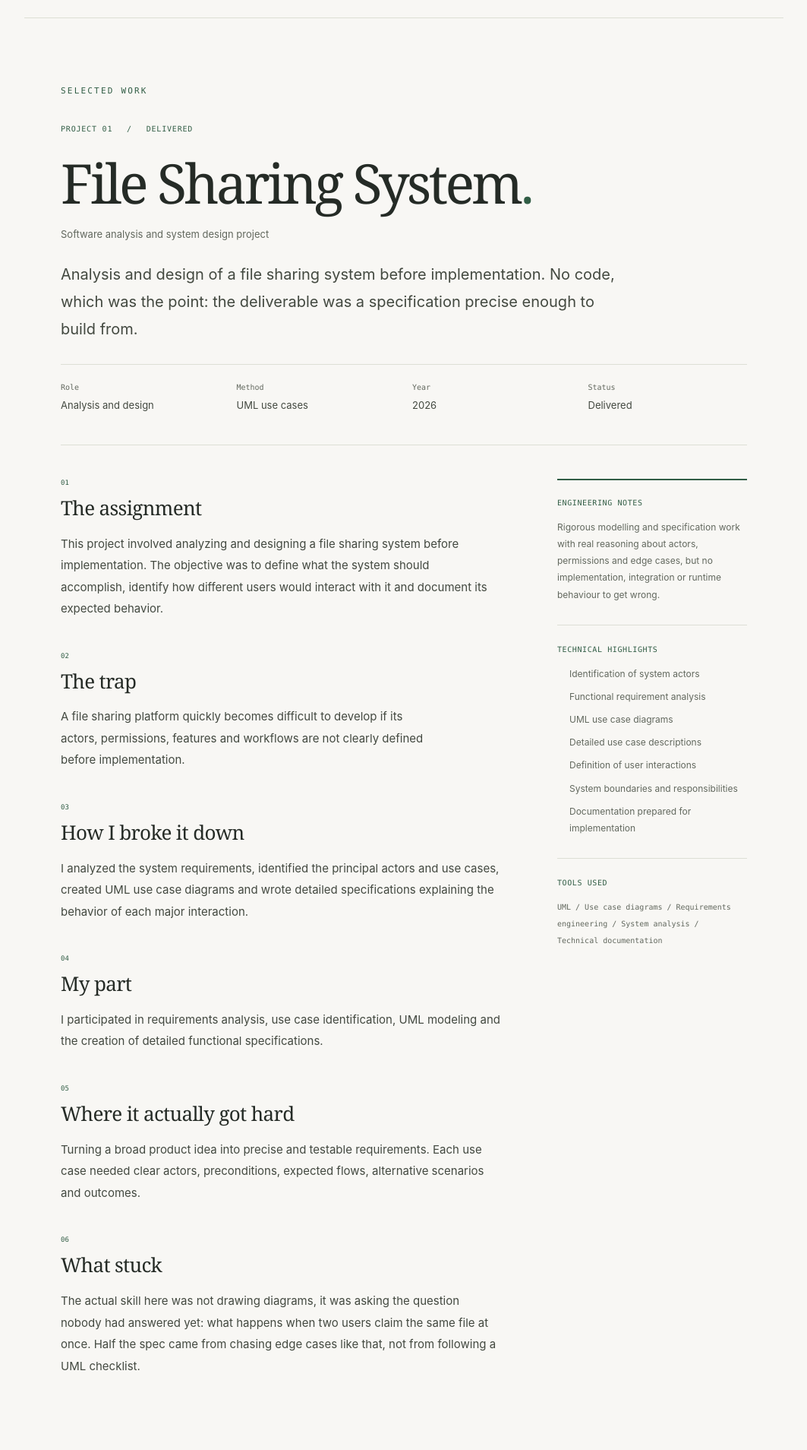
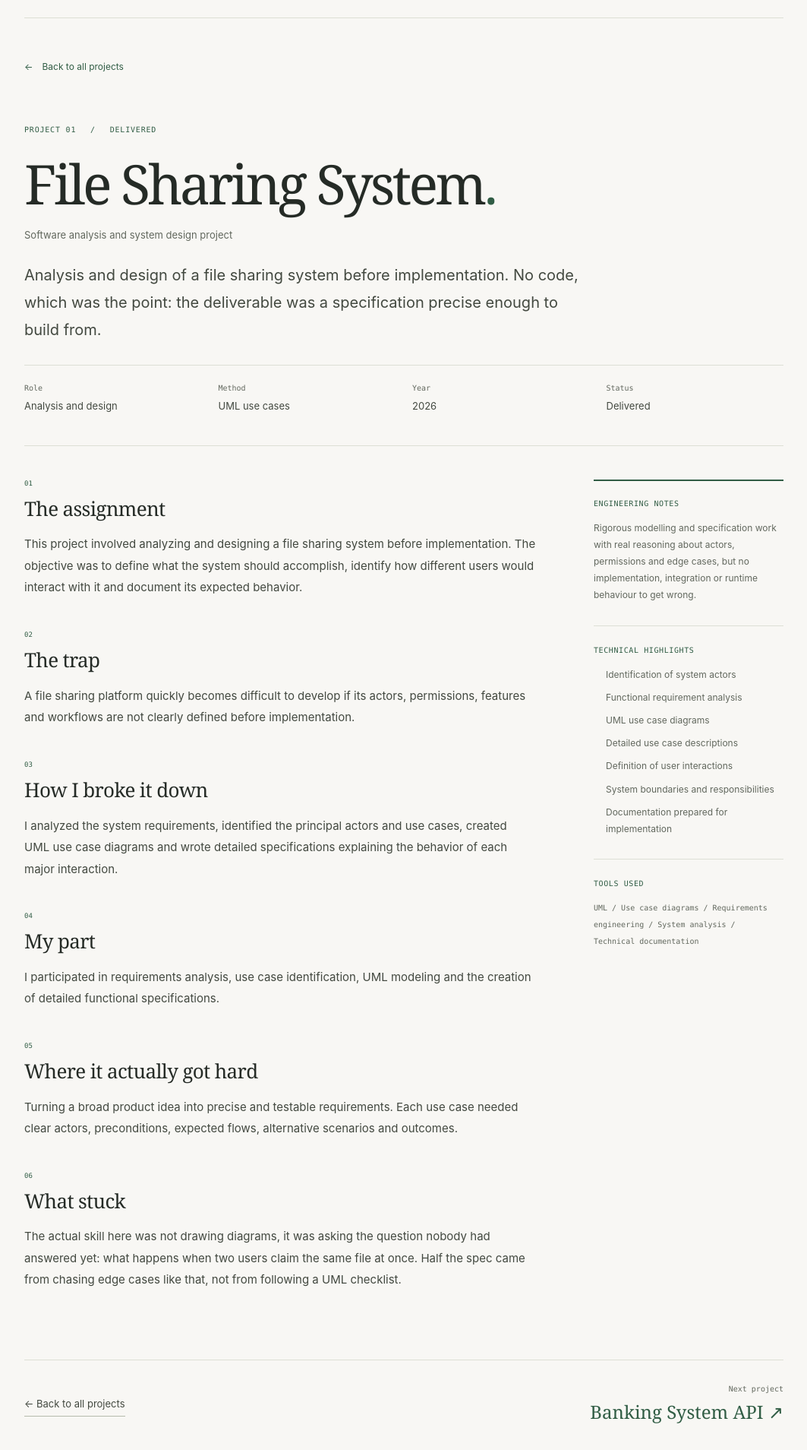
Before and after one commit to AraGhah/Portfolio, a Next.js app: page /en/projects/file-sharing-system in a window 1280 px wide. Shown: the part 72-1980 px from the top of the page at 76% size, without its empty margins (108-1171 px from the left). Built offline with nearby package versions, Linux system fonts and the light colour scheme.

Commit message:
Make every case study easy to explore and share

```diff
--- a/app/[locale]/projects/[slug]/page.tsx
+++ b/app/[locale]/projects/[slug]/page.tsx
@@ -3,28 +3,22 @@ import { setRequestLocale, getTranslations } from 'next-intl/server';
 import { Nav } from '@/components/layout/Nav';
 import { Footer } from '@/components/layout/Footer';
 import { CaseStudyContent } from '@/components/case-study/CaseStudyContent';
-import { getProject, getProjects } from '@/lib/projects';
+import { getProject, getProjects, getFeaturedProjects, getArchivedProjects } from '@/lib/projects';
 import { Link } from '@/i18n/navigation';
 import { routing } from '@/i18n/routing';
+import styles from '@/components/case-study/CaseStudy.module.css';
 
-type Props = {
-  params: Promise<{ locale: string; slug: string }>;
-};
+type Props = { params: Promise<{ locale: string; slug: string }> };
 
 export function generateStaticParams() {
-  const locales = routing.locales;
-  const slugs = getProjects('en').map((p) => p.slug);
-  return locales.flatMap((locale) => slugs.map((slug) => ({ locale, slug })));
+  return routing.locales.flatMap((locale) => getProjects(locale).map((project) => ({ locale, slug: project.slug })));
 }
 
 export async function generateMetadata({ params }: Props) {
   const { locale, slug } = await params;
   const project = getProject(locale, slug);
   if (!project) return {};
-  return {
-    title: `${project.title} · Ara Ghahramanyan`,
-    description: project.tagline,
-  };
+  return { title: `${project.title} · Ara Ghahramanyan`, description: project.tagline };
 }
 
 export default async function ProjectPage({ params }: Props) {
@@ -32,38 +26,22 @@ export default async function ProjectPage({ params }: Props) {
   setRequestLocale(locale);
   const project = getProject(locale, slug);
   if (!project) notFound();
-
-  const t = await getTranslations({ locale, namespace: 'hall' });
+  const t = await getTranslations({ locale, namespace: 'caseStudy' });
+  const projects = [...getFeaturedProjects(locale), ...getArchivedProjects(locale)];
+  const next = projects[(projects.findIndex((item) => item.slug === slug) + 1) % projects.length];
 
   return (
     <>
       <Nav />
-      <main
-        id="main"
-        style={{
-          paddingTop: 80,
-          paddingBottom: 80,
-          maxWidth: 'var(--w-case)',
-          margin: '0 auto',
-          paddingLeft: 'clamp(20px, 5vw, 48px)',
-          paddingRight: 'clamp(20px, 5vw, 48px)',
-        }}
-      >
-        <Link
-          href="/#hall"
-          style={{
-            display: 'inline-block',
-            marginBottom: 32,
-            fontFamily: 'var(--font-mono)',
-            fontSize: 'var(--t-mono-nav)',
-            letterSpacing: '0.2em',
-            textTransform: 'uppercase',
-            color: 'var(--acc)',
-          }}
-        >
-          {t('title')}
-        </Link>
+      <main id="main" className={styles.page}>
+        <Link href="/#hall" className={styles.back}><span aria-hidden>←</span> {t('back')}</Link>
         <CaseStudyContent project={project} />
+        <nav className={styles.projectNav} aria-label={t('projectNav')}>
+          <Link href="/#hall" className="text-link">← {t('back')}</Link>
+          <Link href={`/projects/${next.slug}`} className={styles.next}>
+            <span>{t('next')}</span><strong>{next.title} ↗</strong>
+          </Link>
+        </nav>
       </main>
       <Footer />
     </>
--- a/components/case-study/CaseStudy.module.css
+++ b/components/case-study/CaseStudy.module.css
@@ -1,4 +1,12 @@
 .header { padding-bottom: 40px; margin-bottom: 44px; border-bottom: 1px solid var(--line); }
+.page { max-width: calc(var(--w-case) + 56px); margin-inline: auto; padding: 42px 28px 60px; }
+.back { display: inline-flex; gap: 12px; align-items: center; font-size: 12px; color: var(--acc); margin-bottom: 52px; min-height: 44px; }
+.back:hover { text-decoration: underline; text-underline-offset: 5px; }
+.projectNav { display: flex; align-items: center; justify-content: space-between; flex-wrap: wrap; gap: 32px; border-top: 1px solid var(--line); padding-top: 32px; margin-top: 48px; font-size: 13px; }
+.next { display: grid; gap: 8px; text-align: right; }
+.next span { font: 10px var(--font-mono); color: var(--ink-muted); }
+.next strong { font: 400 24px var(--font-display); color: var(--acc); }
+@media (max-width: 600px) { .page { padding-inline: 22px; } .back { margin-bottom: 32px; } .next strong { font-size: 21px; } }
 .eyebrow { font: 10px/1.7 var(--font-mono); color: var(--acc); text-transform: uppercase; letter-spacing: .08em; margin-bottom: 24px; }
 .eyebrow > span { margin-inline: 12px; }
 .title { font: 400 var(--t-project)/1.08 var(--font-display); letter-spacing: -.05em; margin-bottom: 18px; overflow-wrap: anywhere; }
```
